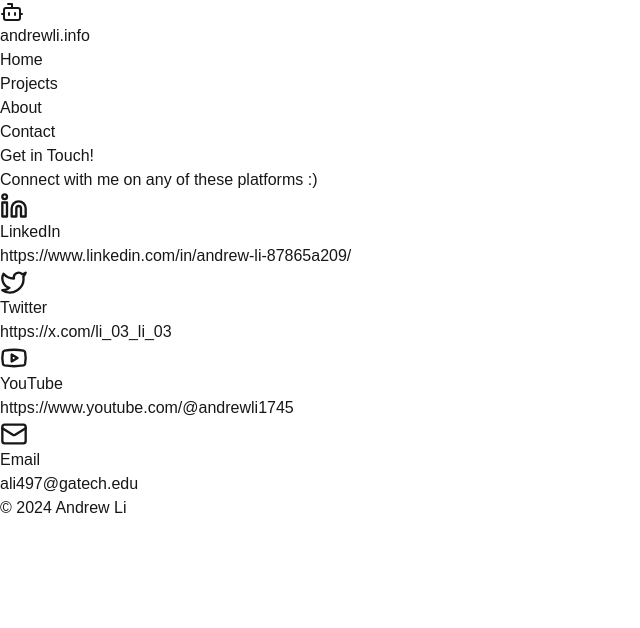
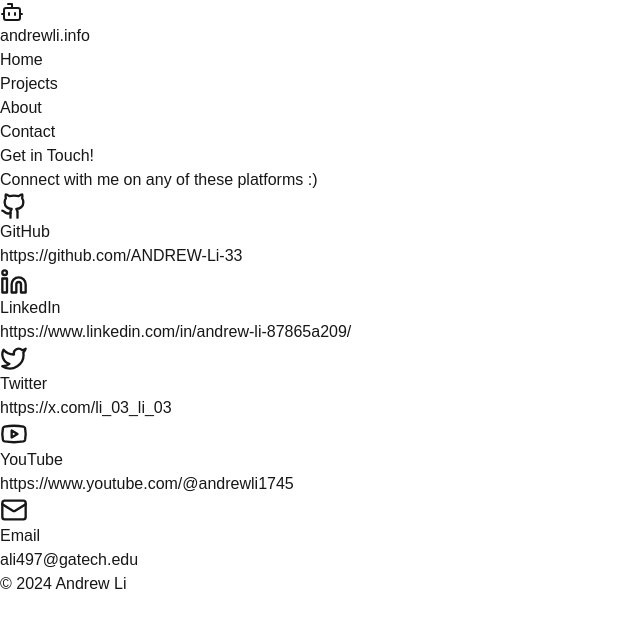
Before and after one commit to ANDREW-Li-33/portfolio_andrewli, a Next.js app: page /contact in a window 1280 px wide. Shown: the top 628 px of the page, without its empty margins (0-640 px from the left). Built offline with nearby package versions, Linux system fonts and the light colour scheme.

Commit message:
added github card to contacts

```diff
--- a/src/app/contact/page.tsx
+++ b/src/app/contact/page.tsx
@@ -1,8 +1,14 @@
 import React from 'react';
-import { Mail, Linkedin, Youtube, Twitter } from 'lucide-react';
+import { Mail, Linkedin, Youtube, Twitter, Github } from 'lucide-react';
 
 const ContactPage = () => {
   const contacts = [
+    {
+      platform: 'GitHub',
+      icon: <Github size={28} />,
+      link: 'https://github.com/ANDREW-Li-33',
+      color: 'hover:text-purple-400'
+    },
     {
       platform: 'LinkedIn',
       icon: <Linkedin size={28} />,
@@ -32,7 +38,7 @@ const ContactPage = () => {
   return (
     <div className="py-12 px-4 sm:px-6 lg:px-8">
       <div className="max-w-3xl mx-auto">
-        <div className="text-center mb-16">
+        <div className="text-center mb-10">
           <h1 className="text-4xl font-bold mb-4 font-[family-name:var(--font-geist-sans)]">
             Get in Touch!
           </h1>
```
